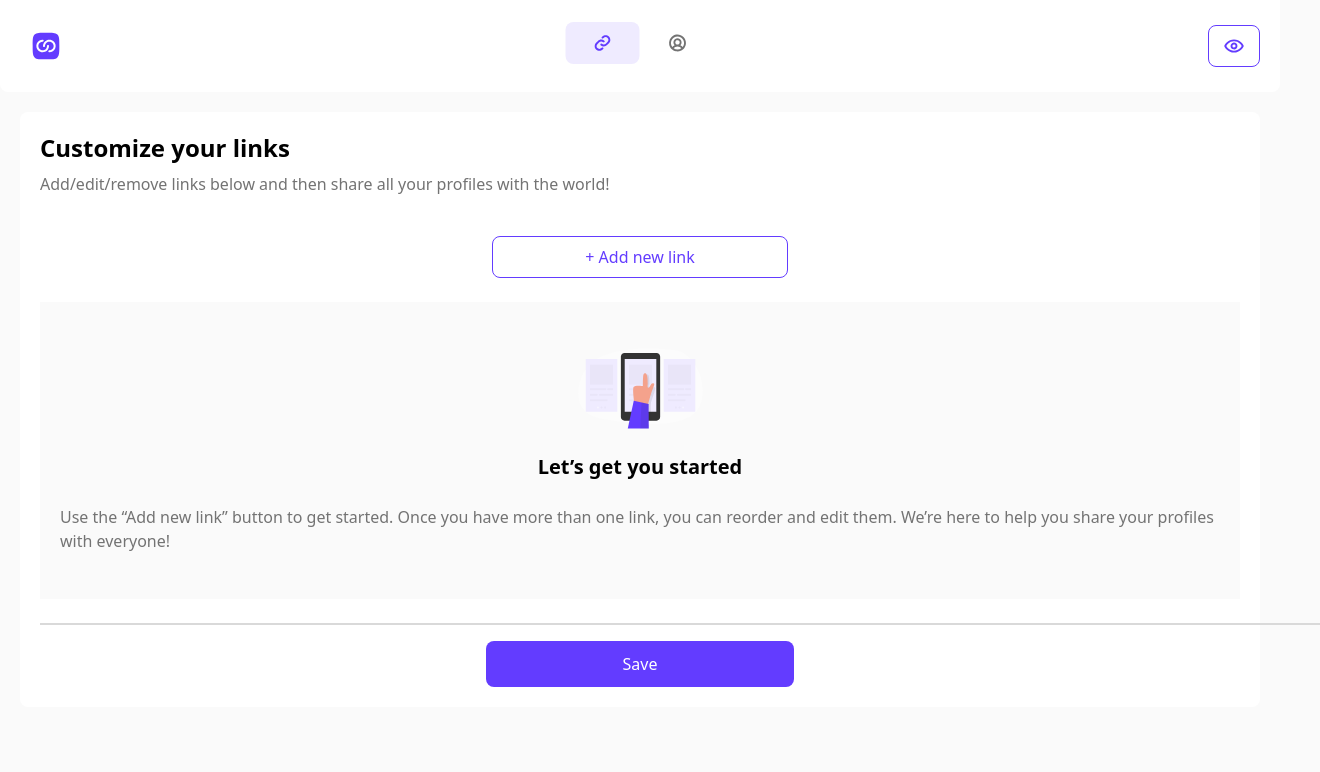
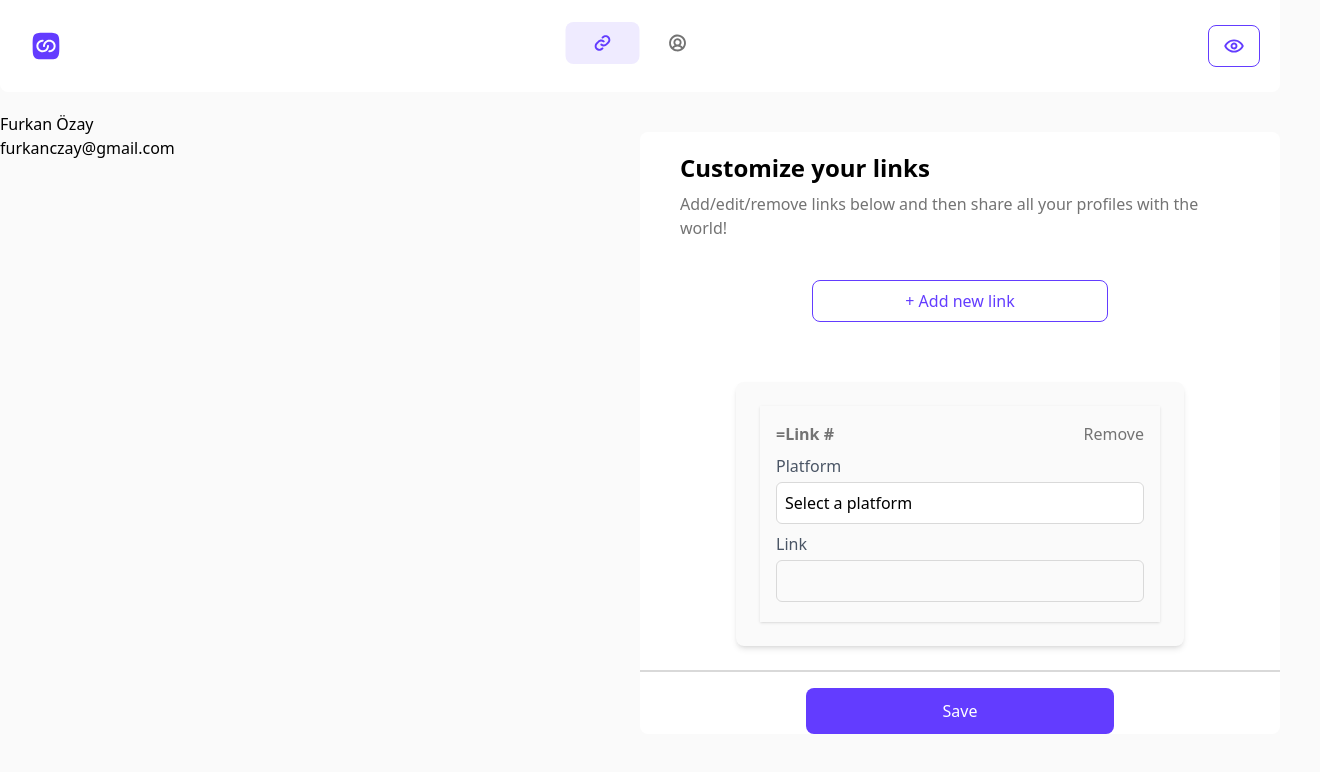
Before and after one commit to onurhanh/link-sharing-app, a React (Vite) app: page / in a window 1280 px wide. Both pictures are taken after a click on the button "+ Add new link". Shown: the top 772 px of the page, 1320 px wide, since content can reach past the window. Built offline with nearby package versions, Linux system fonts and the light colour scheme.

Commit message:
func added

```diff
--- a/package.json
+++ b/package.json
@@ -13,6 +13,8 @@
     "@tailwindcss/vite": "^4.0.14",
     "react": "^19.0.0",
     "react-dom": "^19.0.0",
+    "react-icon": "^1.0.0",
+    "react-icons": "^5.5.0",
     "tailwindcss": "^4.0.14"
   },
   "devDependencies": {
--- a/src/App.jsx
+++ b/src/App.jsx
@@ -1,4 +1,4 @@
-import Sidebar from './assets/components/sidebar'
+import Sidebar from './components/sidebar'
 
 function App() {
 
--- a/src/assets/components/home-page.jsx
+++ /dev/null
@@ -1,39 +0,0 @@
-import SaveBtn from "./save-btn";
-import saveBtn from "./save-btn";
-
-export default function HomePage() {
-    return(
-        <div className=" p-5 bg-[#FFFFFF] m-5 rounded-lg">
-            <div>
-                <div className="mb-2">
-                <h1 className="font-bold text-2xl">Customize your links</h1>
-                </div>
-                <div>
-                <p className="text-[#737373] mb-10 text-base">Add/edit/remove links below and then share all your profiles with the world!</p>
-                </div>
-                <div className="flex justify-center">
-                    <button className="text-[#633CFF] text-l rounded-lg pr-23 pl-23 pt-2 pb-2 border border-solid border-[#633CFF]">+ Add new link</button>
-                </div>
-            </div>
-            <div className="pl-[20px] pt-[46px] pr-[20px] pb-[46px] mt-6 gap-6 bg-[#FAFAFA] flex flex-col ">
-                <div className="flex justify-center">
-                <img src="src/images/content-img.svg" alt="" />
-                </div>
-                <div className="flex justify-center font-bold text-xl">
-                    <h1>Let’s get you started</h1>
-                </div>
-                <div>
-                    <p className="text-[#737373] text-base">Use the “Add new link” button to get started. Once you have more than one link, you can reorder and edit them. We’re here to help you share your profiles with everyone!</p>
-                </div>
-
-            </div>
-            <div className="p-0 m-0 border border-solid w-screen flex justify-start mt-6 border-[#D9D9D9]">
-
-            </div>
-            <div>
-            <SaveBtn />
-            </div>
-
-           </div>
-    )
-}
--- /dev/null
+++ b/src/components/form.jsx
@@ -0,0 +1,39 @@
+export default function LinkFormCard({ link, onChange, handleDelete }) {
+
+
+    return (
+        <div className="max-w-md mx-auto p-6 bg-[#FAFAFA] shadow-md rounded-lg mt-10">
+            <form>
+                <div className="p-4 shadow-sm relative">
+                    <div className="flex justify-between items-center mb-2">
+                        <span className="font-bold text-[#737373]">=Link #</span>
+                        <button onClick={handleDelete} id={link.id} type="button" className="text-[#737373] font-normal">
+                            Remove
+                        </button>
+                    </div>
+                    <div className="mb-2">
+                        <label className="block text-gray-600 mb-1">Platform</label>
+                        <div className="relative">
+                            <select defaultValue={link.platform} id={link.id} name="platform" onChange={onChange} className="w-full p-2 border-[#D9D9D9] border-1 rounded-md appearance-none bg-white">
+                                <option value="">Select a platform</option>
+                                <option value="github"> GitHub</option>
+                                <option value="youtube">YouTube</option>
+                                <option value="linkedin">LinkedIn</option>
+                            </select>
+                        </div>
+                    </div>
+                    <div>
+                        <label className="block text-gray-600 mb-1">Link</label>
+                        <div className="relative flex items-center">
+                            <input defaultValue={link.link} id={link.id} onChange={onChange}
+                                name="link"
+                                type="url"
+                                className="block w-full p-2 border-[#D9D9D9] border-1 rounded-md mb-1 text-[#333333]"
+                            />
+                        </div>
+                    </div>
+                </div>
+            </form>
+        </div>
+    );
+}
--- /dev/null
+++ b/src/components/home-page.jsx
@@ -0,0 +1,118 @@
+import { useEffect, useState } from "react";
+import LinkFormCard from "./form";
+import SaveBtn from "./save-btn";
+import { platforms } from "../config/platform";
+
+export default function HomePage() {
+    const [links, setLinks] = useState(localStorage.getItem("links") ? JSON.parse(localStorage.getItem("links")) : []);
+    const handleDelete = (e) => {
+
+        const excludeLinks = links.filter(link => link.id != e.target.id);
+
+        setLinks([
+            ...excludeLinks
+        ])
+
+        console.log(e.target.id);
+
+    }
+
+    const handleChange = (e) => {
+        const changeLink = links.find(link => link.id == e.target.id)
+
+
+
+        const excludeLinks = links.filter(link => link.id != e.target.id);
+
+        const newObj = {
+            ...changeLink,
+            [e.target.name]: e.target.value
+        }
+
+        setLinks([
+            ...excludeLinks,
+            newObj
+        ])
+    }
+
+
+    useEffect(() => {
+        console.log(links);
+
+        localStorage.setItem("links", JSON.stringify(links.filter(link => link.platform != "" && link.link != "")))
+
+    }, [links])
+    return (
+        <div className="grid grid-cols-12">
+            <div className="col-span-6">
+                <h1>Furkan Özay</h1>
+                <p>furkanczay@gmail.com</p>
+                <ul>
+                    {links.map(link => {
+                        const linkPlatform = platforms.find(x => x.key == link.platform);
+                        return(
+                            <li className="flex items-center gap-1 p-2 w-full" style={{
+                                backgroundColor: linkPlatform?.bgColor,
+                                color: linkPlatform?.textColor
+                            }} key={link.id}>
+                                {linkPlatform?.Icon && <linkPlatform.Icon />}
+                                {linkPlatform?.label && <span>{linkPlatform.label}</span>}
+                            </li>
+                        )
+                    })}
+                </ul>
+            </div>
+            <div className="col-span-6">
+                <div className="bg-[#FFFFFF]  rounded-lg">
+            <div className="p-5 m-5">
+                <div className="mb-2">
+                    <h1 className="font-bold text-2xl">Customize your links</h1>
+                </div>
+                <div>
+                    <p className="text-[#737373] mb-10 text-base">Add/edit/remove links below and then share all your profiles with the world!</p>
+                </div>
+                <div className="flex justify-center">
+                    <button onClick={() => {
+                        setLinks([
+                            ...links,
+                            {
+                                id: links.length > 0 ? links[links.length - 1].id + 1 : 1,
+                                platform: "",
+                                link: ""
+                            }
+                        ])
+                    }} className="text-[#633CFF] text-l rounded-lg pr-23 pl-23 pt-2 pb-2 border border-solid border-[#633CFF]">+ Add new link</button>
+                </div>
+            </div>
+            {links.length === 0 ?(
+                <div className="ml-5 mr-5 pl-[20px] pt-[46px] pr-[20px] pb-[46px] mt-6 gap-6 bg-[#FAFAFA] flex flex-col rounded-lg">
+                    <div className="flex justify-center">
+                        <img src="src/images/content-img.svg" alt="" />
+                    </div>
+                    <div className="flex justify-center font-bold text-xl">
+                        <h1>Let’s get you started</h1>
+                    </div>
+                    <div>
+                        <p className="text-[#737373] text-base text-center">Use the “Add new link” button to get started. Once you have more than one link, you can reorder and edit them. We’re here to help you share your profiles with everyone!</p>
+                    </div>
+
+                </div>
+            ) : (
+                links.map(link => (
+                    <LinkFormCard key={link.id} handleDelete={handleDelete} onChange={handleChange} link={link} />
+                ))
+            )}
+
+            <div className="border border-solid flex justify-start mt-6 border-[#D9D9D9]">
+
+            </div>
+            <div>
+                <SaveBtn />
+            </div>
+
+                </div>
+
+            </div>
+        </div>
+    )
+}
--- /dev/null
+++ b/src/config/platform.jsx
@@ -0,0 +1,18 @@
+import { FaGithub, FaYoutube } from "react-icons/fa6";
+
+export const platforms = [
+    {
+        Icon: FaGithub,
+        label: "Github",
+        key: "github",
+        bgColor: "#2b2b2b",
+        textColor: "#fff"
+    },
+    {
+        Icon: FaYoutube,
+        label: "Youtube",
+        key: "youtube",
+        bgColor: "red",
+        textColor: "white"
+    }
+]
```
Also changed, not shown: src/components/save-btn.jsx (renamed from src/assets/components/save-btn.jsx), src/components/sidebar.jsx (renamed from src/assets/components/sidebar.jsx), 1 other file (tests, documents, lock files or other folders).
